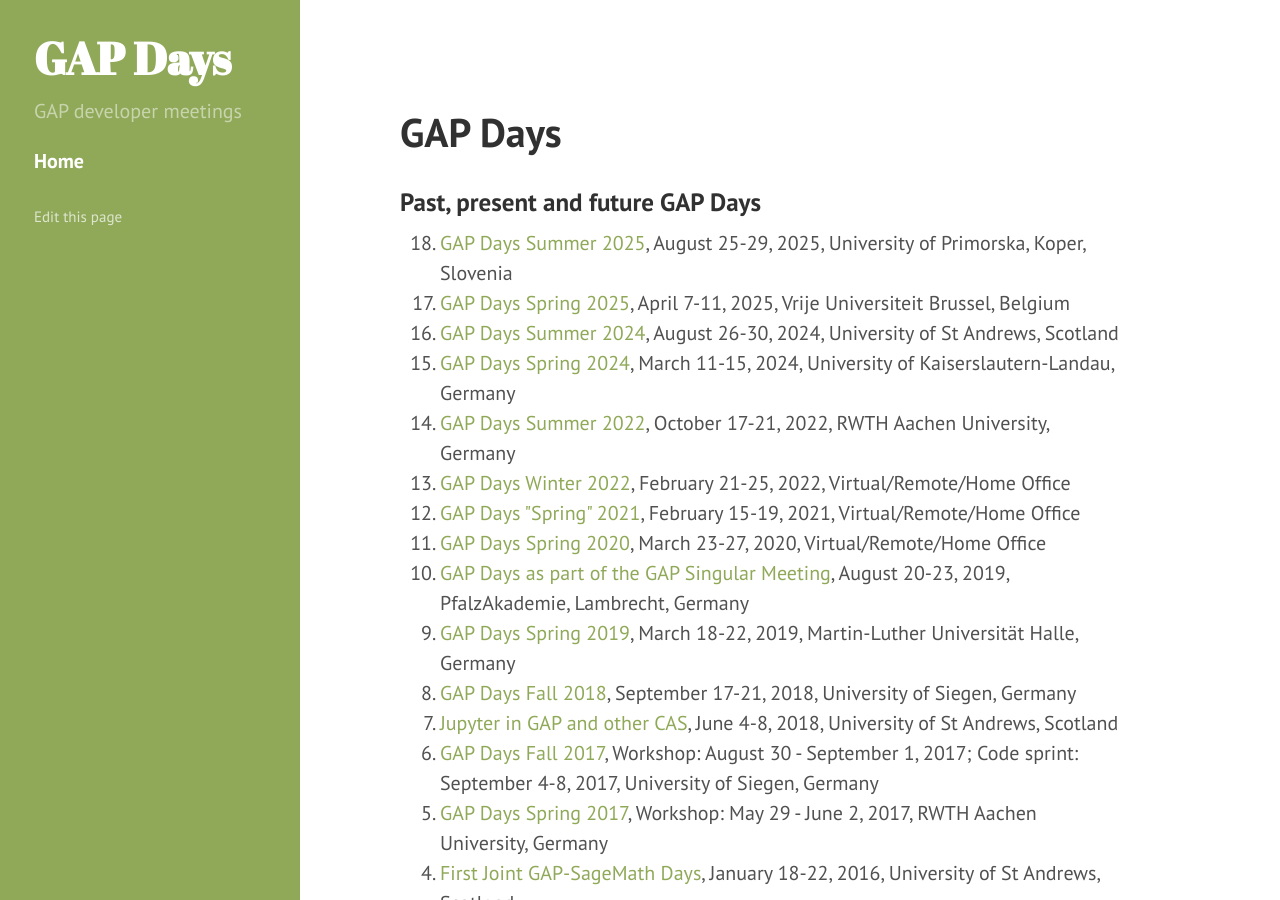
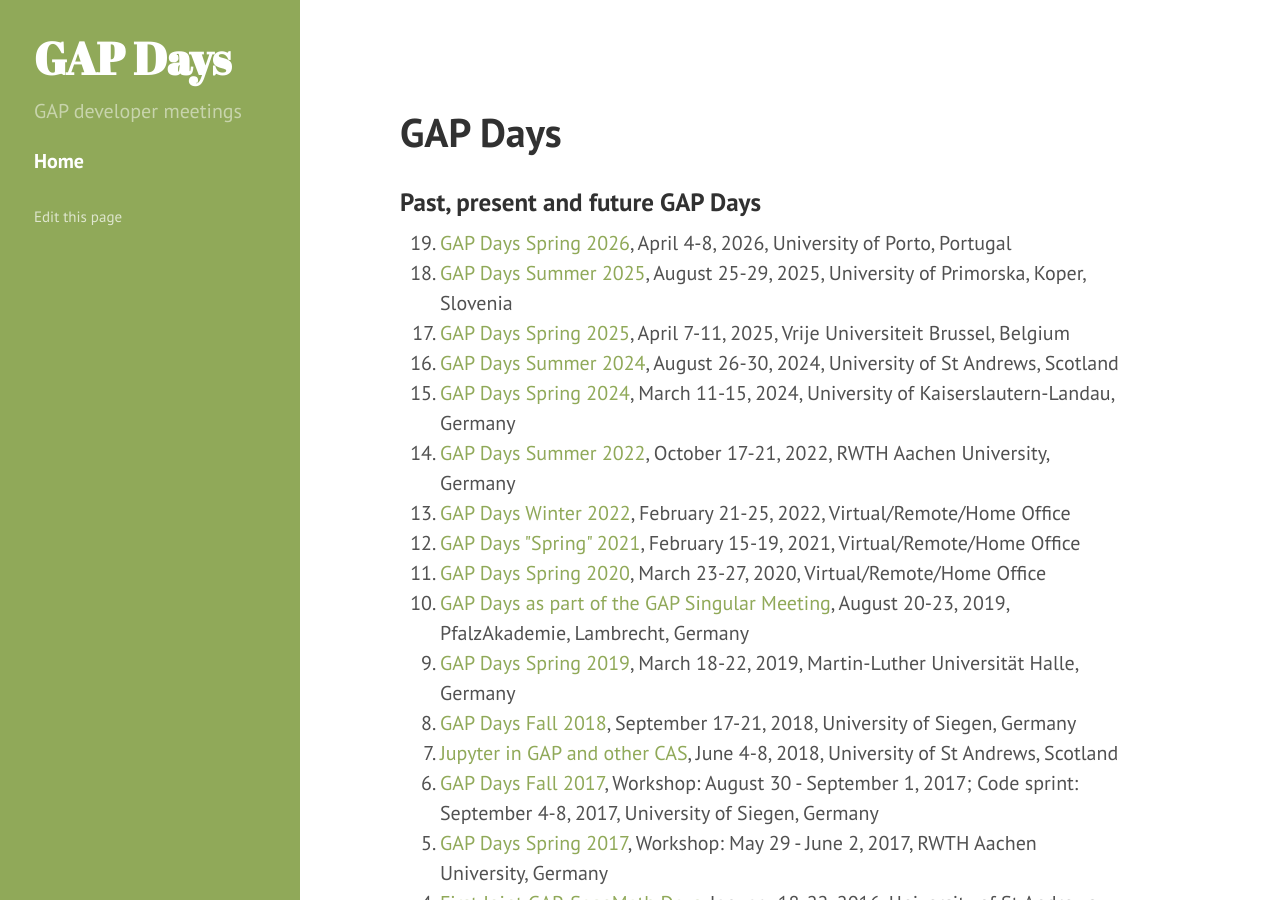
Before and after one commit to gapdays/gapdays.github.io, a Jekyll site: the page built from index.md, in a window 1280 px wide and 900 px high. Built offline with Jekyll 4.4.1, drawn with Linux system fonts in a browser that asks for light colours.

Commit message:
Add next GAP Days

```diff
--- a/index.md
+++ b/index.md
@@ -8,6 +8,7 @@
 ### Past, present and future GAP Days
 
 <ol reversed>
+<li><a href="/gapdays2026-spring">GAP Days Spring 2026</a>, April 4-8, 2026, University of Porto, Portugal</li>
 <li><a href="/gapdays2025-summer">GAP Days Summer 2025</a>, August 25-29, 2025, University of Primorska, Koper, Slovenia</li>
 <li><a href="/gapdays2025-spring">GAP Days Spring 2025</a>, April 7-11, 2025, Vrije Universiteit Brussel, Belgium</li>
 <li><a href="/gapdays2024-summer">GAP Days Summer 2024</a>, August 26-30, 2024, University of St Andrews, Scotland</li>
```
